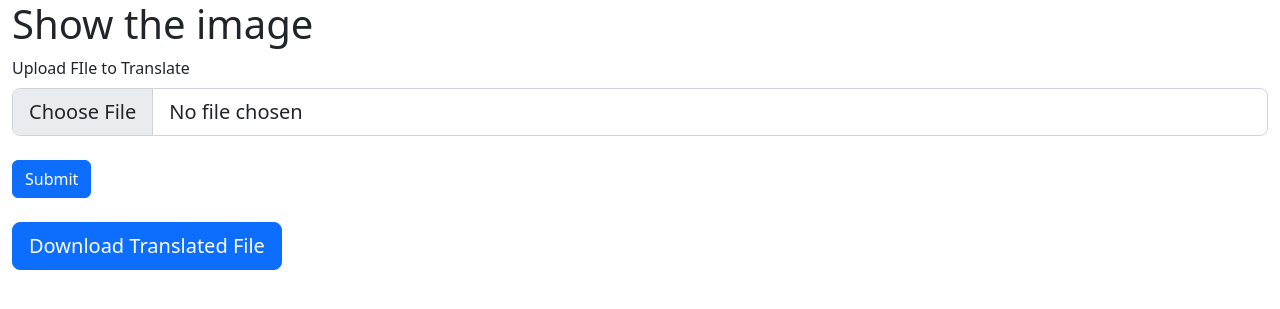
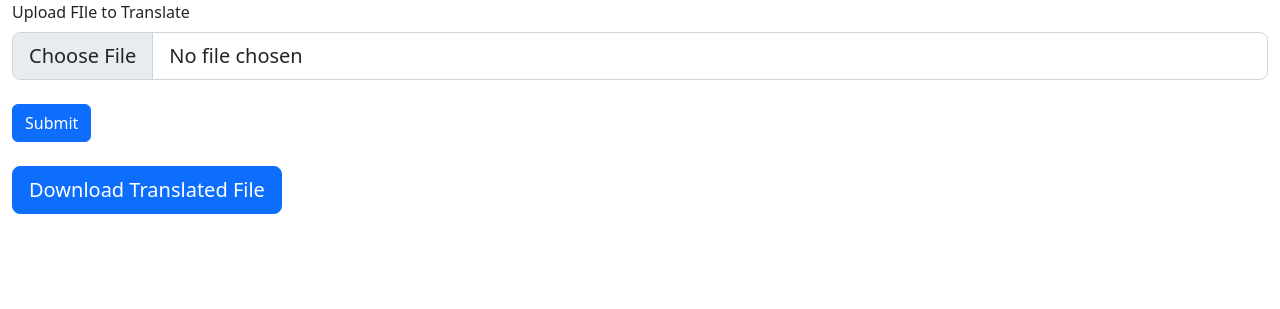
Before and after one commit to shamspias/translatoo, a Django app: page / in a window 1280 px wide. Shown: the top 309 px of the page. Run offline with Django 4.2, Linux system fonts and the light colour scheme.

Commit message:
fix template

```diff
--- a/templates/translate_files.html
+++ b/templates/translate_files.html
@@ -7,7 +7,6 @@
 
 {% block body %}
     <div class="container-fluid">
-        <h1> Show the image</h1>
 
             <form method="POST" enctype="multipart/form-data">
                 {% csrf_token %}
```
